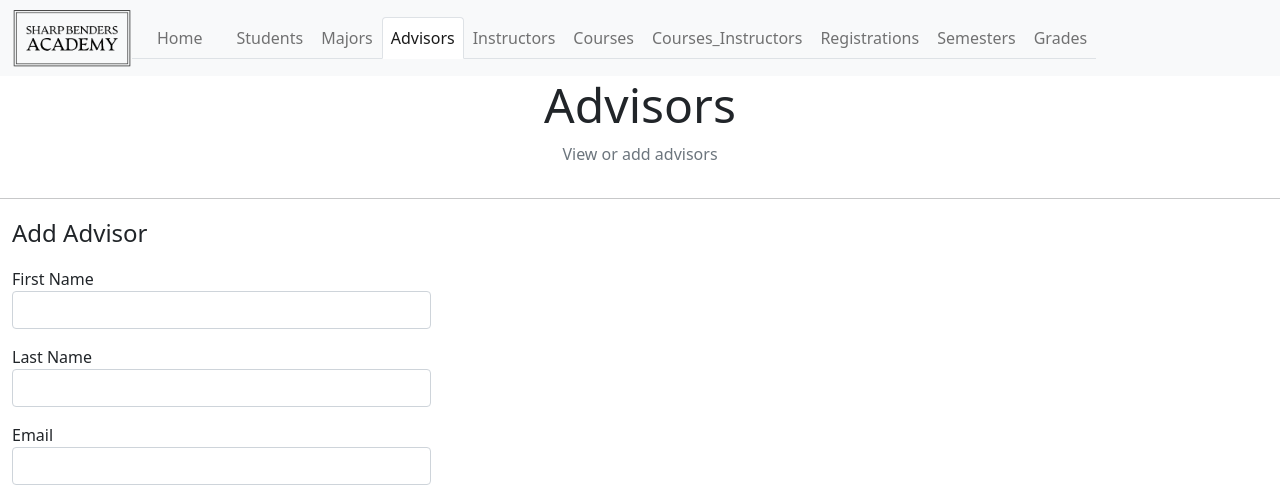
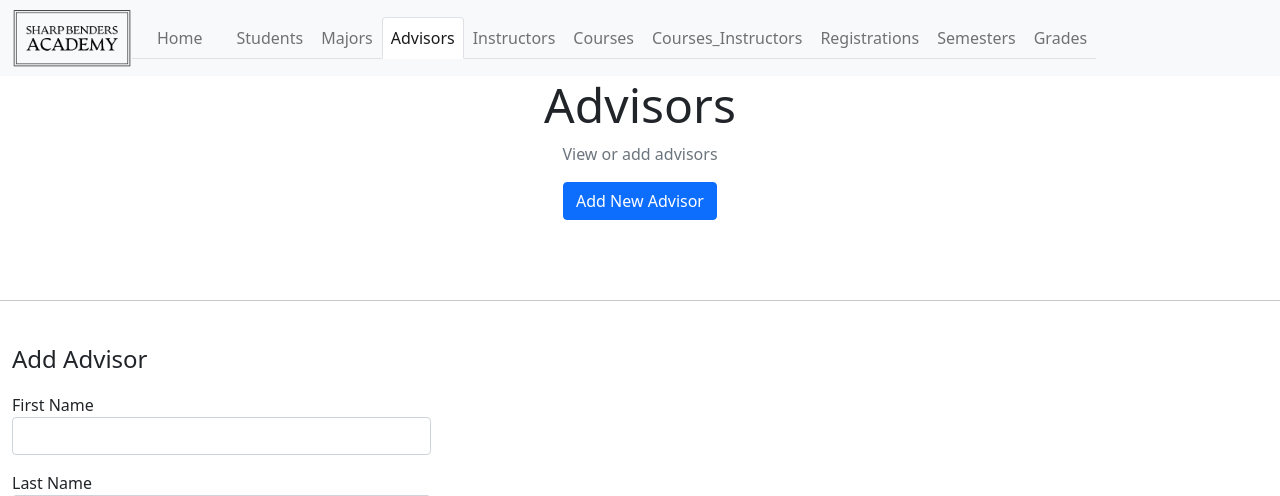
Before and after one commit to Sharp-Benders-Academy/Sharp-Benders-Academy, a Flask app: template templates/advisors.j2 in a window 1280 px wide. Shown: the top 496 px of the page. Run offline with Flask 2, Linux system fonts and the light colour scheme; the template is opened without the code that fills it, so the values that code supplies are empty; some libraries are stand-ins or nearby versions.

Commit message:
'Add New Advisor' button added

```diff
--- a/templates/advisors.j2
+++ b/templates/advisors.j2
@@ -24,6 +24,12 @@
     <p class="text-muted">View or add advisors</p>
 </div>
 
+<!-- Add New Advisor Button -->
+<div class="container-fluid text-center">
+    <button class="btn btn-primary" onclick="window.location.href='#addAdvisor';">Add New Advisor</button>
+</div>
+<br />
+
 <table class="table table-striped table-hover">
     <thead>
         <tr>
@@ -46,7 +52,10 @@
     </tbody>
 </table>
 
+<p id="addAdvisor"> </p>
+<br />
 <hr>
+<br />
 
 <div class="container-fluid">
 
```
